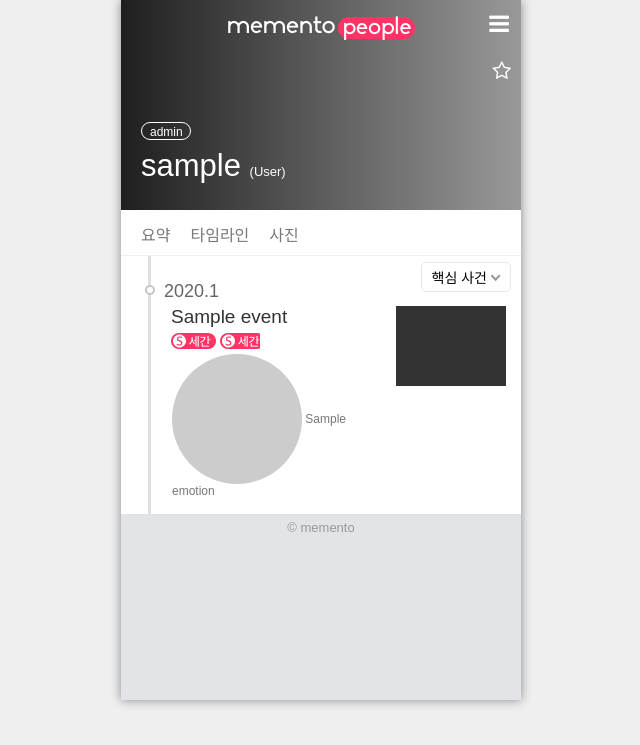
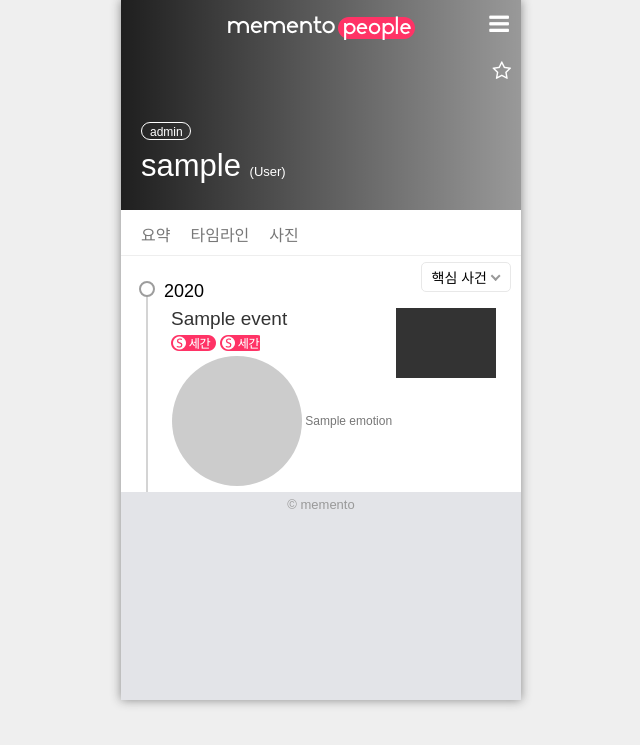
Before and after one commit to memento7/service-frontend, a Python web app: template template/people_magazine/timeline.html in a window 1280 px wide. Shown: the top 745 px of the page, without its empty margins (319-959 px from the left). Run offline with Jinja, Linux system fonts and the light colour scheme; the template is opened without the code that fills it: most values are stand-ins (such as "Sample title", 1, 10 or a date in 2020); some libraries are stand-ins or nearby versions; some web fonts are replaced.

Commit message:
Improve people-magazine > Timeline

```diff
--- a/static/css/people_magazine.css
+++ b/static/css/people_magazine.css
@@ -272,8 +272,8 @@ section.timeline ul{
 
 section.timeline ul li{
 	position: relative;
-	margin: 1px 0;
-	padding: 15px 15px 15px 50px;
+	margin: 0;
+	padding: 15px 15px 5px 50px;
 	background-color: white;
 }
 
@@ -281,38 +281,46 @@ section.timeline ul li .line{
 	position: absolute;
 	top: 0;
 	bottom: 0;
-	left: 27px;
-	width: 3px;
+	left: 25px;
+	width: 2px;
 	height: 100%;
-	background-color: #e0e0e0;
+	background-color: #d4d4d4;
 	z-index: 30;
 }
 section.timeline ul li:first-child{ margin-top: 0; }
 section.timeline ul li:first-child .line{
-	top: -10px;
-	height: calc(100% + 10px);
+	top: 30px;
+	height: calc(100% - 30px);
+}
+section.timeline ul li:first-child .circle{
+	width: 12px;
+	height: 12px;
+	left: 18px;
+	top: 15px;
 }
 
 
 section.timeline ul li .circle{
 	position: absolute;
 	top: 19px;
-	left: 24px;
-	width: 6px;
-	height: 6px;
+	left: 21px;
+	width: 8px;
+	height: 8px;
 	background: #fff;
-	border-radius: 6px;
-	border: 2px solid #c5c5c5;
+	border-radius: 50%;
+	border: 2px solid #9d9d9d;
 	z-index: 50;
 }
 
 section.timeline ul li h3{
-	margin: 0 0 4px -7px;
+	margin: 0 0 6px -7px;
 	padding: 0;
-	color: #666;
+	color: black;
 	font-weight: normal;
 	font-size: 18px;
 }
+section.timeline ul li .event-tile > .fl{ width: calc(100% - 110px) }
+section.timeline ul li .event-tile .image{ width: 100px; height: 70px; background-size: 100px 70px }
 
 
 /* 전적 정보 */
--- a/template/people_magazine/timeline.html
+++ b/template/people_magazine/timeline.html
@@ -52,11 +52,12 @@
 			{% for event in timeline %}
 				<li>
 					{% set linecolor = rand_color() %}
-					<div class="line" style="background-color: {{ linecolor }}"></div>
-					<div class="circle" style="border-color: {{ linecolor }}"></div>
+					<div class="line"></div>
+					<div class="circle"></div>
 
-					<h3 style="color: {{ linecolor }}">
-						{{ event.date.year }}.{{ event.date.month }}
+					<h3>
+						<!-- {{ event.date.year }}.{{ event.date.month }} -->
+						{{ event.date.year }}
 					</h3>
 
 					{{ event_tile.event_tile(event) }}
```
